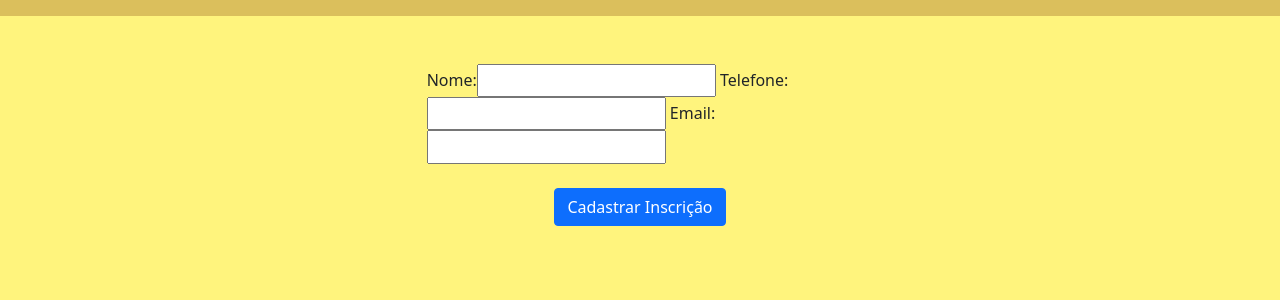
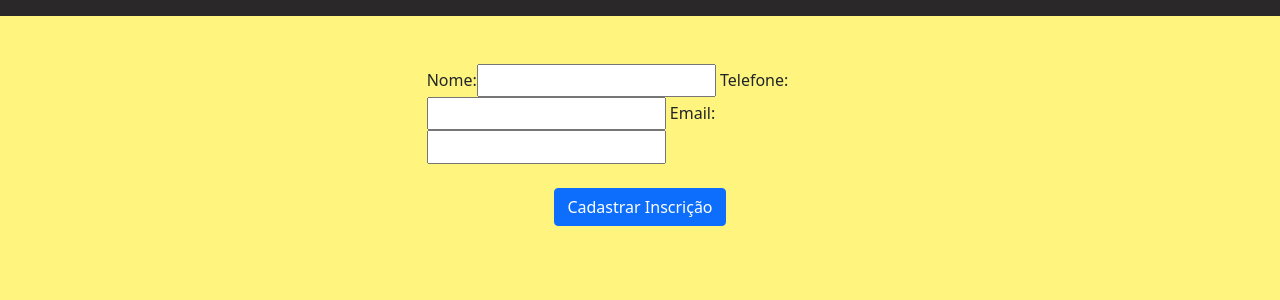
Before and after one commit to orionsamuel/cuscuzhq-site, a Django app: page /inscricao/ in a window 1280 px wide. Shown: the top 300 px of the page. Run offline with Django 3.2, Linux system fonts and the light colour scheme; some libraries are stand-ins or nearby versions.

Commit message:
Alterando a estilização

```diff
--- a/inscricao/static/css/styles.css
+++ b/inscricao/static/css/styles.css
@@ -22,7 +22,7 @@ a {
 }
 .header .pure-menu {
     padding: 0.5em;
-    background-color: #dbbf5c;
+    background-color: #2a2829;
 }
 .header .pure-menu a {
     color: #fff;
@@ -168,7 +168,7 @@ form.pure-form-aligned ul.errorlist li {
 
 a.pure-button-primary {
     background: white;
-    color: #1f8dd6;
+    color: #e30212;
     border-radius: 5px;
     font-size: 120%;
 }
```
